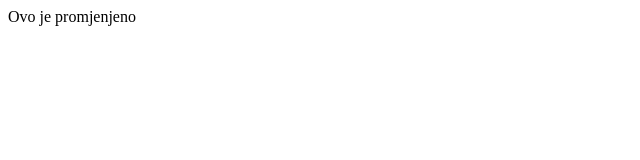
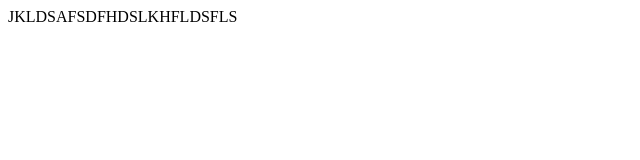
Before and after one commit to tombjelo/web_stranica, a plain HTML site: page index.html in a window 1280 px wide. Shown: the whole page, without its empty margins (0-640 px from the left). Drawn offline with Linux system fonts and the light colour scheme.

Commit message:
IZMSAJDSA

```diff
--- a/index.html
+++ b/index.html
@@ -4,6 +4,6 @@
     <title>Moja STRANICA</title>
   </head>
   <body>
-    Ovo je promjenjeno
+   JKLDSAFSDFHDSLKHFLDSFLS
   </body>
 </html>
```
